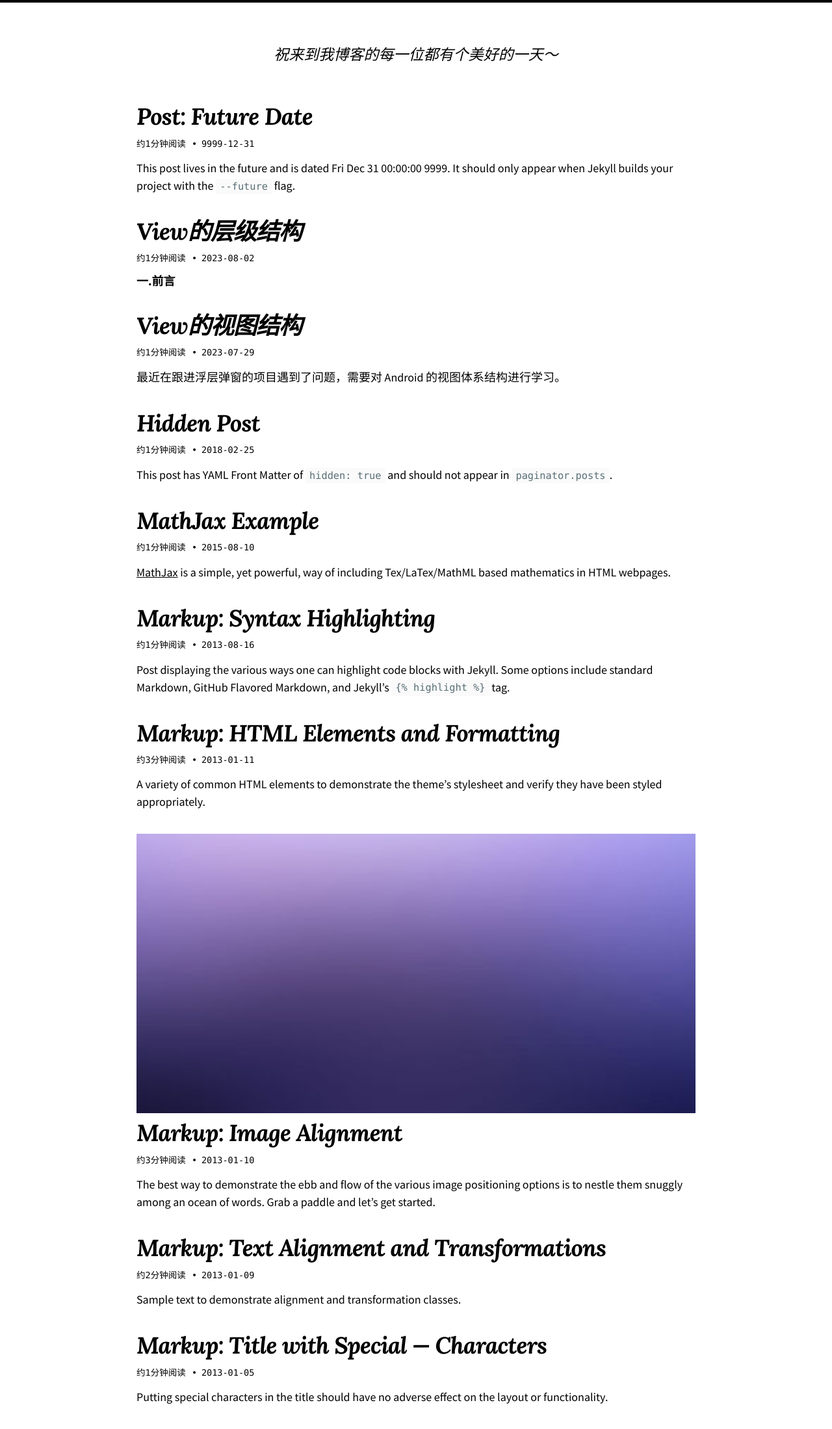
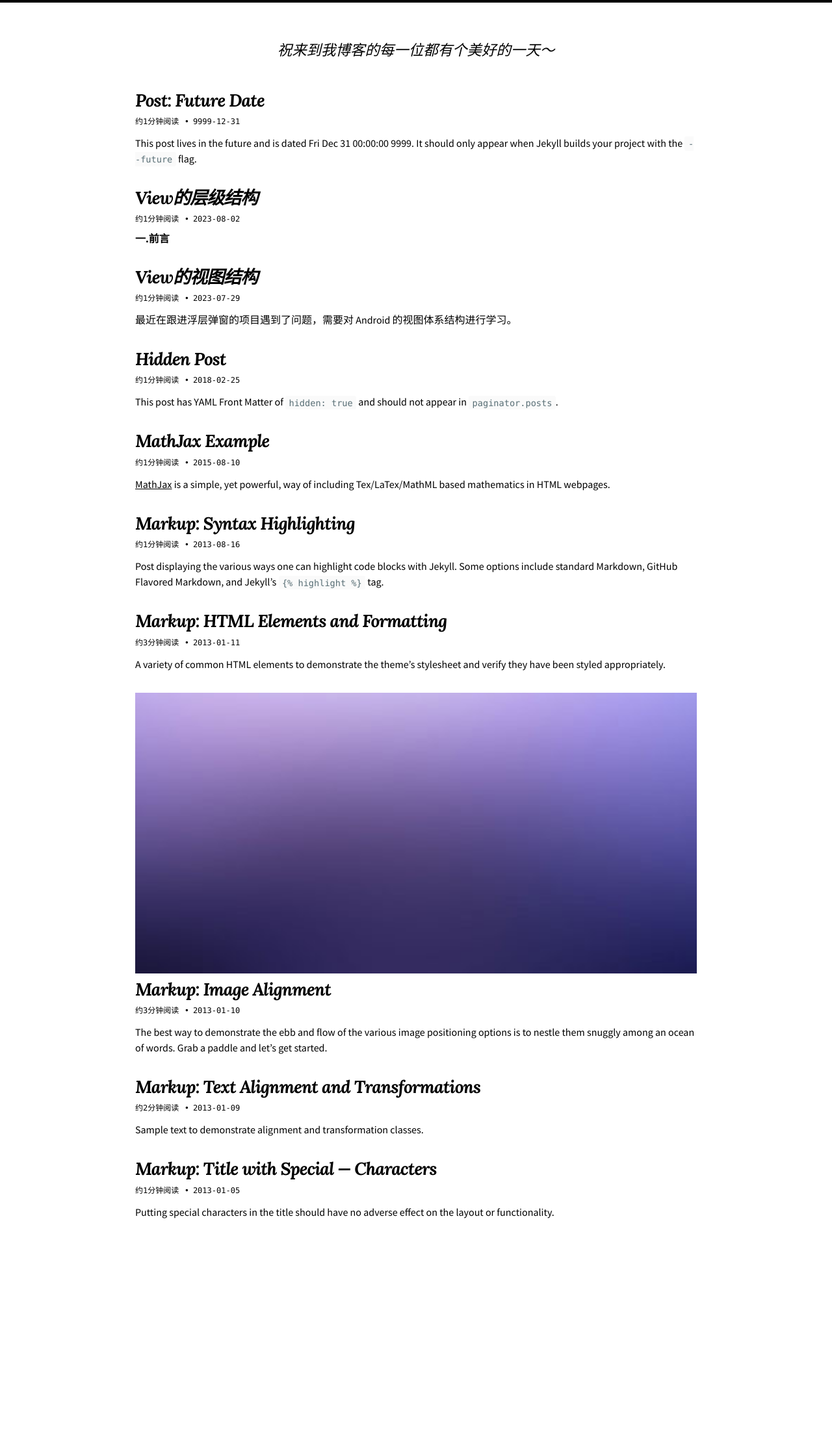
Before and after one commit to zyt1678532032/zyt1678532032.github.io, a Jekyll site: the page built from index.md, in a window 1280 px wide. Shown: the whole page at 65% size. Built offline with Jekyll 4.4.1, drawn with Linux system fonts in a browser that asks for light colours; nearby versions of some CDN libraries; after the commit the page ends 1909 px from its top, so only the background shows below that.

Commit message:
fix:修改entry、content、description的字体大小

```diff
--- a/_sass/so-simple/_entries.scss
+++ b/_sass/so-simple/_entries.scss
@@ -88,7 +88,7 @@
   }
 
   .entry-title {
-    @include fluid-type($min-vw, $max-vw, 24px, 36px);
+    @include fluid-type($min-vw, $max-vw, 18px, 27px);
     -webkit-box-ordinal-group: 2;
     -ms-flex-order: 1;
     order: 1;
--- a/_sass/so-simple/_global.scss
+++ b/_sass/so-simple/_global.scss
@@ -84,7 +84,7 @@
 
 .site-description {
   font-family: $description-font-family;
-  @include fluid-type($min-vw, $max-vw, $h3-min, $h3-max);
+  @include fluid-type($min-vw, $max-vw, $h2-min, $h2-max);
   font-weight: 400;
   font-style: italic;
 }
--- a/_sass/so-simple/_page.scss
+++ b/_sass/so-simple/_page.scss
@@ -10,7 +10,7 @@
 }
 
 .page-title {
-  @include fluid-type($min-vw, $max-vw, 48px, 60px);
+  @include fluid-type($min-vw, $max-vw, 28px, 40px);
   margin-bottom: 0.5em;
   font-family: $title-font-family;
   font-weight: $page-title-weight;
--- a/_sass/so-simple/_variables.scss
+++ b/_sass/so-simple/_variables.scss
@@ -9,11 +9,11 @@ $large: 1024px !default;
 $xlarge: 1280px !default;
 
 /* Fluid type */
-$base-font-size: 16px !default;
+$base-font-size: 13px !default;
 $min-vw: $small !default;
 $max-vw: $xlarge !default;
-$min-font-size: 16px !default;
-$max-font-size: 18px !default;
+$min-font-size: 13px !default;
+$max-font-size: 16px !default;
 
 /* Calculate Modular Scale */
 $modular-scale-1: 1.067 !default; /* small */
```
Also changed, not shown: _posts/2023-07-29-View视图体系结构.md (+0 -3 lines).
